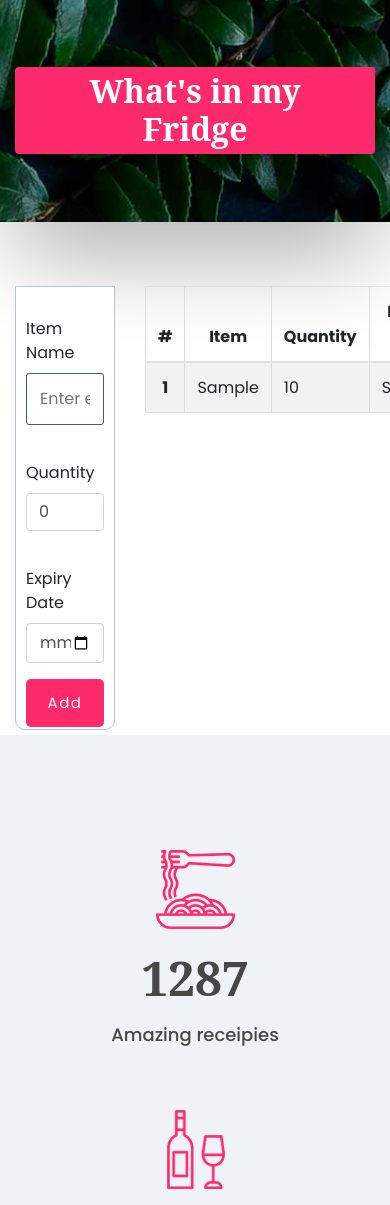
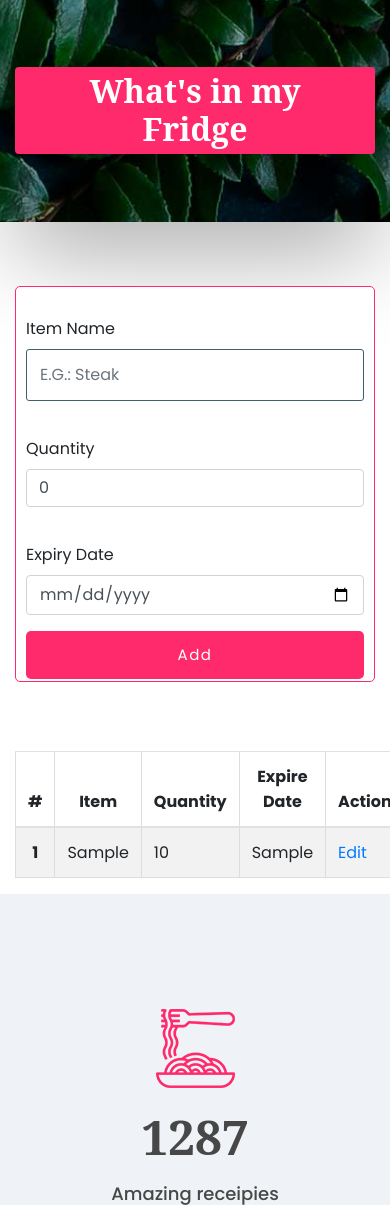
Before and after one commit to jamesganley/cookbook, a PHP site: page /about.php in a window 390 px wide; the page is wider, and only the part inside the window is pictured. Shown: the part 151-1356 px from the top of that part. Run offline with PHP 8.4, Linux system fonts and the light colour scheme; the visitor is signed in with stand-in values (Sample User, id 1); tables that the repository leaves empty or names only in its code hold one stand-in row (values such as "Sample post"); data that the repository does not hold is empty; some libraries are stand-ins or nearby versions.

Commit message:
crud is responsive, colours coud change

```diff
--- a/public/about.php
+++ b/public/about.php
@@ -53,7 +53,7 @@
 
   <div class="container">
     <div class="row">
-      <div class="col-4">
+      <div class="col-sm-4">
         <form class="fridgeForm" method="post">
           <input type="hidden" name="id" value="<?php echo $id; ?>">
           <div class="form-group">
@@ -64,7 +64,7 @@
             class="form-control"
             id="exampleInputEmail1"
             aria-describedby="emailHelp"
-            placeholder="Enter email"
+            placeholder="E.G.: Steak"
             value="<?php echo $item; ?>"
             >
           </div>
@@ -76,7 +76,7 @@
               class="form-control"
               id="exampleInputEmail1"
               aria-describedby="emailHelp"
-              placeholder="Enter email"
+              placeholder=0
               value="<?php echo $quantity; ?>"
               >
           </div>
@@ -88,7 +88,7 @@
               class="form-control"
               id="exampleInputEmail1"
               aria-describedby="emailHelp"
-              placeholder="Enter email"
+              placeholder="01/01/2018"
               value="<?php echo $expiry; ?>"
             >
           </div>
@@ -103,7 +103,7 @@
         </form>
       </div>
 
-      <div class="col-8">
+      <div class="col-sm-8">
         <table class="fridgeTable table table-striped">
           <thead>
             <tr>
--- a/public/css/fridge.css
+++ b/public/css/fridge.css
@@ -3,39 +3,6 @@
   orange = #fbc85c
  */
 
- /*
-.fridgeTable {
-  margin-top: 50px;
-  margin-left: 30%;
-
-}
-.fridgeForm{
-  margin-top: 50px;
-  margin-right: 30%;
-  min-height: 250px;
-  border-radius: 10px;
-  border: 1px solid #ff2a6b;
-}
-.fridgeTitle{
-}
-
-.fridgeInput{
-}
-
-.fridgeBtn{
-    background-color: transparent;
-    color: #ff2a6b;
-    border: 1px solid #ff2a6b;
-    transition: .2s ease;
-    border-radius: 5px;
-
-    &:hover {
-      background-color: #ff2a6b;
-      color: white;
-
-      transition: .2s ease;
-    }
-} */
 * {
   box-sizing: border-box;
 }
@@ -45,8 +12,15 @@
 }
 
 .fridgeForm {
+  outline-: #bdde64;
+  border-color: #ff2a6b;
+  border-radius: 5px;
+}
 
-}
   .fridgeForm .btn {
     background-color: #ff2a6b;
-  }
+}
+
+  .btn:active{
+    background-color: #bdde64 !important;
+ }
```
